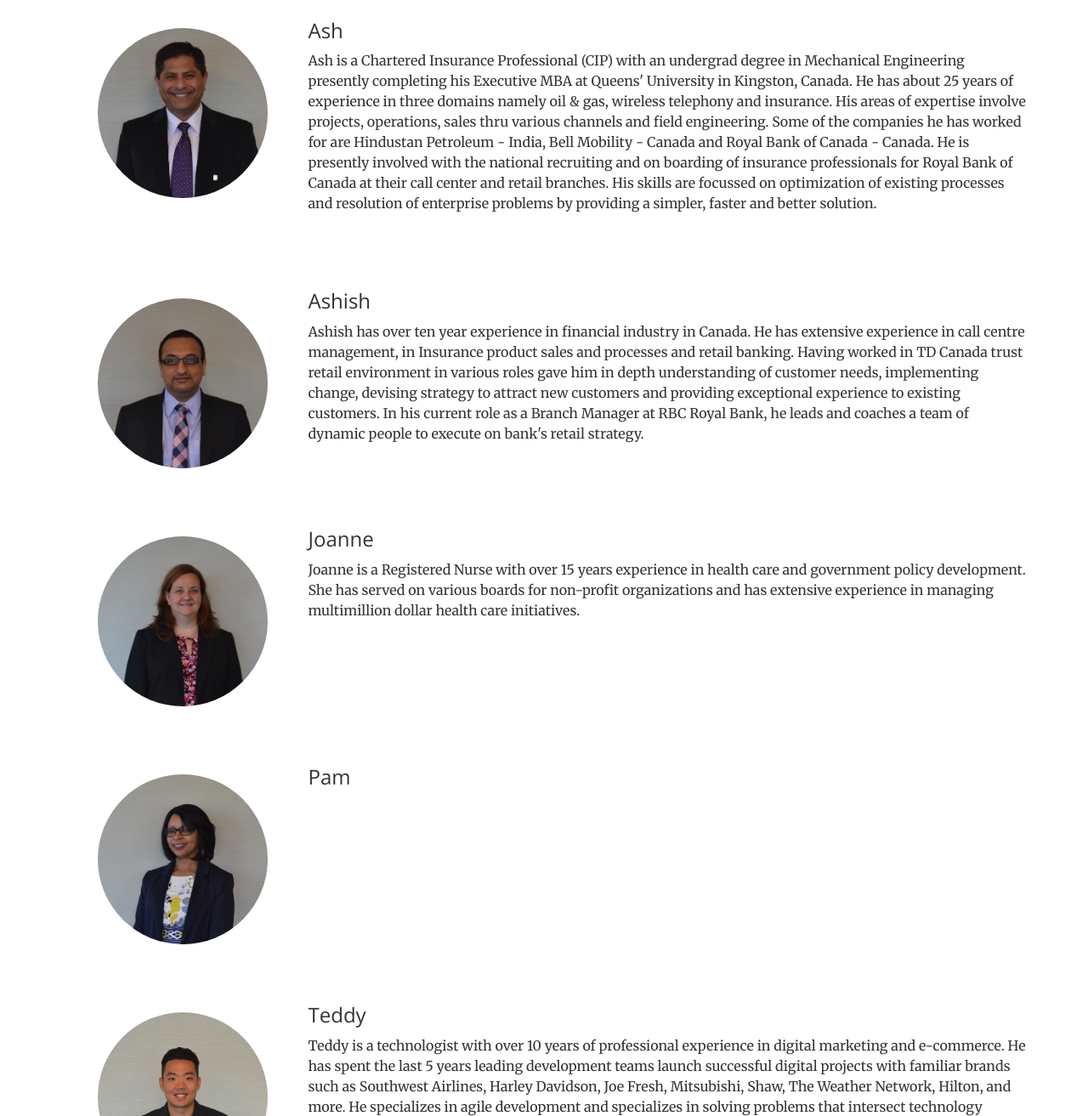
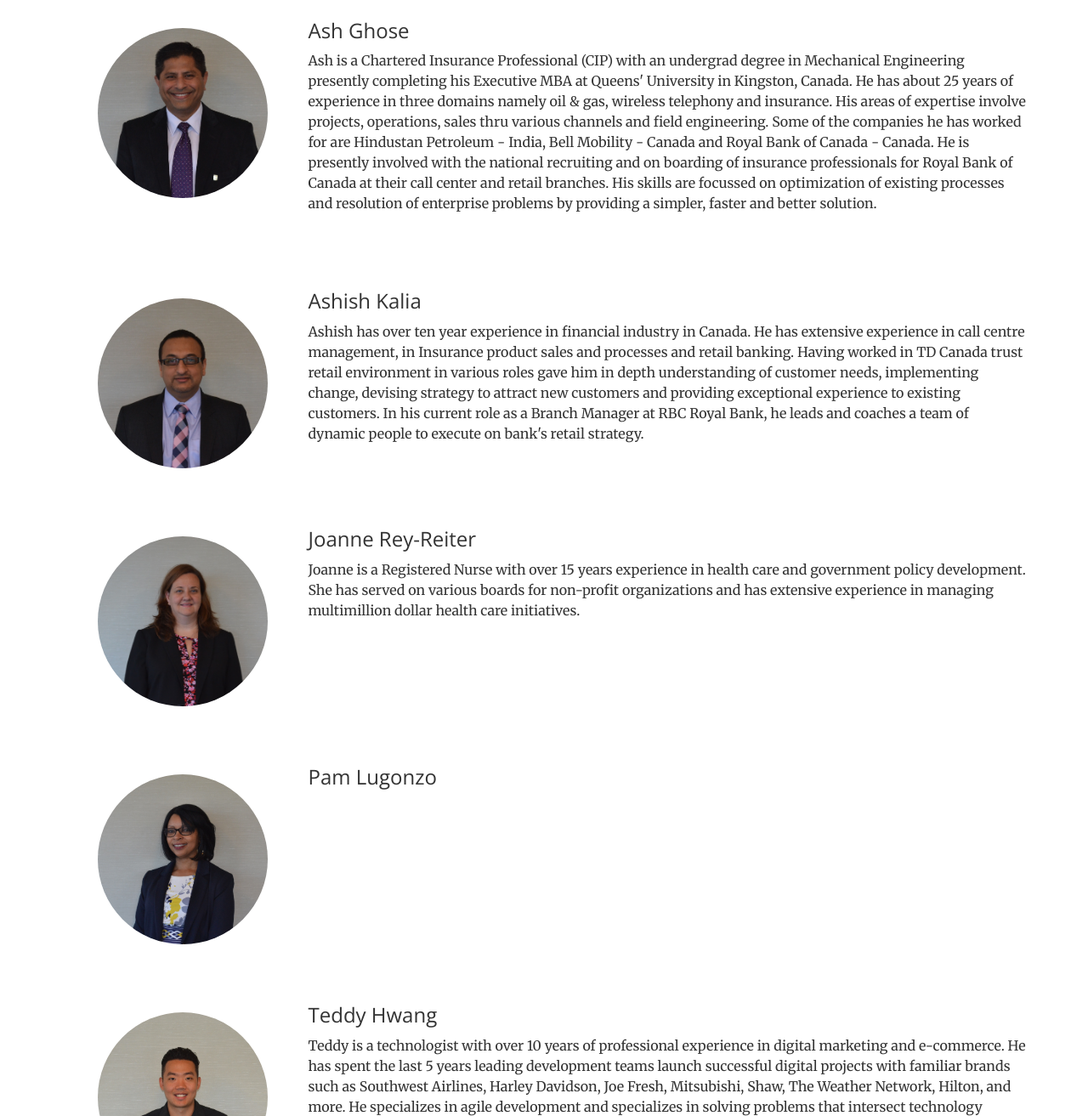
Before and after one commit to teddyhwang/teamqmark.com, a website: page index.html in a window 1280 px wide. Shown: the part 1487-2800 px from the top of the page at 85% size. Drawn offline with nearby package versions, Linux system fonts and the light colour scheme.

```diff
--- a/index.html
+++ b/index.html
@@ -76,7 +76,7 @@
       <div class="header-content-inner">
         <h1>What could you do with 350 hours of free consulting?</h1>
         <hr>
-        <p>Start Bootstrap can help you build better websites using the Bootstrap CSS framework! Just download your template and start going, no strings attached!</p>
+        <p>Some introductory copy to fill in here TODO.</p>
         <a href="#about" class="btn btn-primary btn-xl page-scroll">Find Out More</a>
       </div>
     </div>
@@ -110,7 +110,7 @@
           <div class="avatar"><img src="img/team/ash.jpg"></div>
         </div>
         <div class="col-lg-9 col-lg-offset-1 bio">
-          <h3>Ash</h3>
+          <h3>Ash Ghose</h3>
           <p>Ash is a Chartered Insurance Professional (CIP) with an undergrad degree in Mechanical Engineering presently completing his Executive MBA at Queens' University in Kingston, Canada. He has about 25 years of experience in three domains namely oil & gas, wireless telephony and insurance. His areas of expertise involve projects, operations, sales thru various channels and field engineering. Some of the companies he has worked for are Hindustan Petroleum - India, Bell Mobility - Canada and Royal Bank of Canada - Canada. He is presently involved with the national recruiting and on boarding of insurance professionals for Royal Bank of Canada at their call center and retail branches. His skills are focussed on optimization of existing processes and resolution of enterprise problems by providing a simpler, faster and better solution.</p>
         </div>
       </div>
@@ -119,7 +119,7 @@
           <div class="avatar"><img src="img/team/ashish.jpg"></div>
         </div>
         <div class="col-lg-9 col-lg-offset-1 bio">
-          <h3>Ashish</h3>
+          <h3>Ashish Kalia</h3>
           <p>Ashish has over ten year experience in financial industry in Canada.  He has extensive experience in call centre management, in Insurance product sales and processes and retail banking. Having worked in TD Canada trust retail environment in various roles gave him in depth understanding of customer needs, implementing change, devising strategy to attract new customers and providing exceptional experience to existing customers. In his current role as a Branch Manager at RBC Royal Bank, he leads and coaches a team of dynamic people to execute on bank's retail strategy.</p>
         </div>
       </div>
@@ -128,7 +128,7 @@
           <div class="avatar"><img src="img/team/joanne.jpg"></div>
         </div>
         <div class="col-lg-9 col-lg-offset-1 bio">
-          <h3>Joanne</h3>
+          <h3>Joanne Rey-Reiter</h3>
           <p>Joanne is a Registered Nurse with over 15 years experience in health care and government policy development.  She has served on various boards for non-profit
 organizations and has extensive experience in managing multimillion dollar health care initiatives.</p>
         </div>
@@ -138,7 +138,7 @@
           <div class="avatar"><img src="img/team/pam.jpg"></div>
         </div>
         <div class="col-lg-9 col-lg-offset-1 bio">
-          <h3>Pam</h3>
+          <h3>Pam Lugonzo</h3>
           <p></p>
         </div>
       </div>
@@ -147,7 +147,7 @@
           <div class="avatar"><img src="img/team/teddy.jpg"></div>
         </div>
         <div class="col-lg-9 col-lg-offset-1 bio">
-          <h3>Teddy</h3>
+          <h3>Teddy Hwang</h3>
           <p>Teddy is a technologist with over 10 years of professional experience in digital marketing and e-commerce. He has spent the last 5 years leading development teams launch successful digital projects with familiar brands such as Southwest Airlines, Harley Davidson, Joe Fresh, Mitsubishi, Shaw, The Weather Network, Hilton, and more. He specializes in agile development and specializes in solving problems that intersect technology constraints and business requirements.</p>
         </div>
       </div>
```
Also changed, not shown: img/header.jpg, 1 other file.
